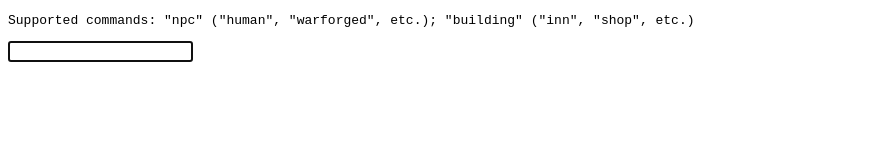
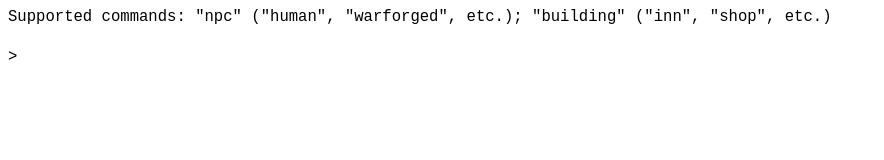
Before and after one commit to initiative-sh/initiative.sh, a website built with webpack: page web/www/index.html in a window 1280 px wide. Shown: the whole page, without its empty margins (0-884 px from the left). Built offline with nearby package versions, Linux system fonts and the light colour scheme; what @tarekraafat/autocomplete.js would draw is missing.

Commit message:
styled web interface to look more terminalish
Still a long way to go, but the input now looks like a command prompt.
Autocomplete still needs to be styled to match.

```diff
--- a/web/www/index.html
+++ b/web/www/index.html
@@ -5,11 +5,12 @@
     <title>initiative.sh - D&D tools for game masters at the table</title>
     <!--<link rel="stylesheet"
       href="https://cdn.jsdelivr.net/npm/@tarekraafat/autocomplete.js@10.2.6/dist/css/autoComplete.02.min.css">-->
+      <link rel="stylesheet" href="/style.css" type="text/css" media="screen" charset="utf-8">
   </head>
   <body>
     <noscript>This page contains webassembly and javascript content, please enable javascript in your browser.</noscript>
 
-    <pre id="output">Supported commands: "npc" ("human", "warforged", etc.); "building" ("inn", "shop", etc.)</pre>
+    <div id="output">Supported commands: "npc" ("human", "warforged", etc.); "building" ("inn", "shop", etc.)</div>
     <form id="prompt-form"><input type="text" id="prompt"></form>
     <script src="./bootstrap.js"></script>
   </body>
--- a/web/www/index.js
+++ b/web/www/index.js
@@ -10,6 +10,7 @@ const autoCompleteJS = new autoComplete({
   data: {
     src: async (query) => wasm.autocomplete(query),
   },
+  wrapper: false,
   submit: true,
 });
 
@@ -45,4 +46,12 @@ promptForm.addEventListener("selection", event => {
   runCommand(event.detail.selection.value);
 });
 
+// Keep the prompt focused
+prompt.addEventListener("blur", event => {
+  console.log("blur");
+  setTimeout(() => prompt.focus(), 100);
+});
+
+window.addEventListener("click", event => prompt.focus());
+
 prompt.focus();
--- /dev/null
+++ b/web/www/style.css
@@ -0,0 +1,35 @@
+* {
+    font-family: monospace;
+    font-size: 100%;
+    line-height: 1.5rem;
+}
+
+body {
+    font-size: 1.2rem;
+}
+
+#output {
+    margin: 0;
+    padding: 0 0 1rem;
+    white-space: pre-wrap;
+}
+
+#prompt-form {
+    margin: 0.5rem 0 0;
+    white-space: nowrap;
+}
+
+#prompt-form::before {
+    content: "> ";
+}
+
+#prompt {
+    border: none;
+    height: 1.5rem;
+    padding: 0;
+    width: calc(100% - 2ch);
+}
+
+#prompt:focus {
+    outline: none;
+}
```
